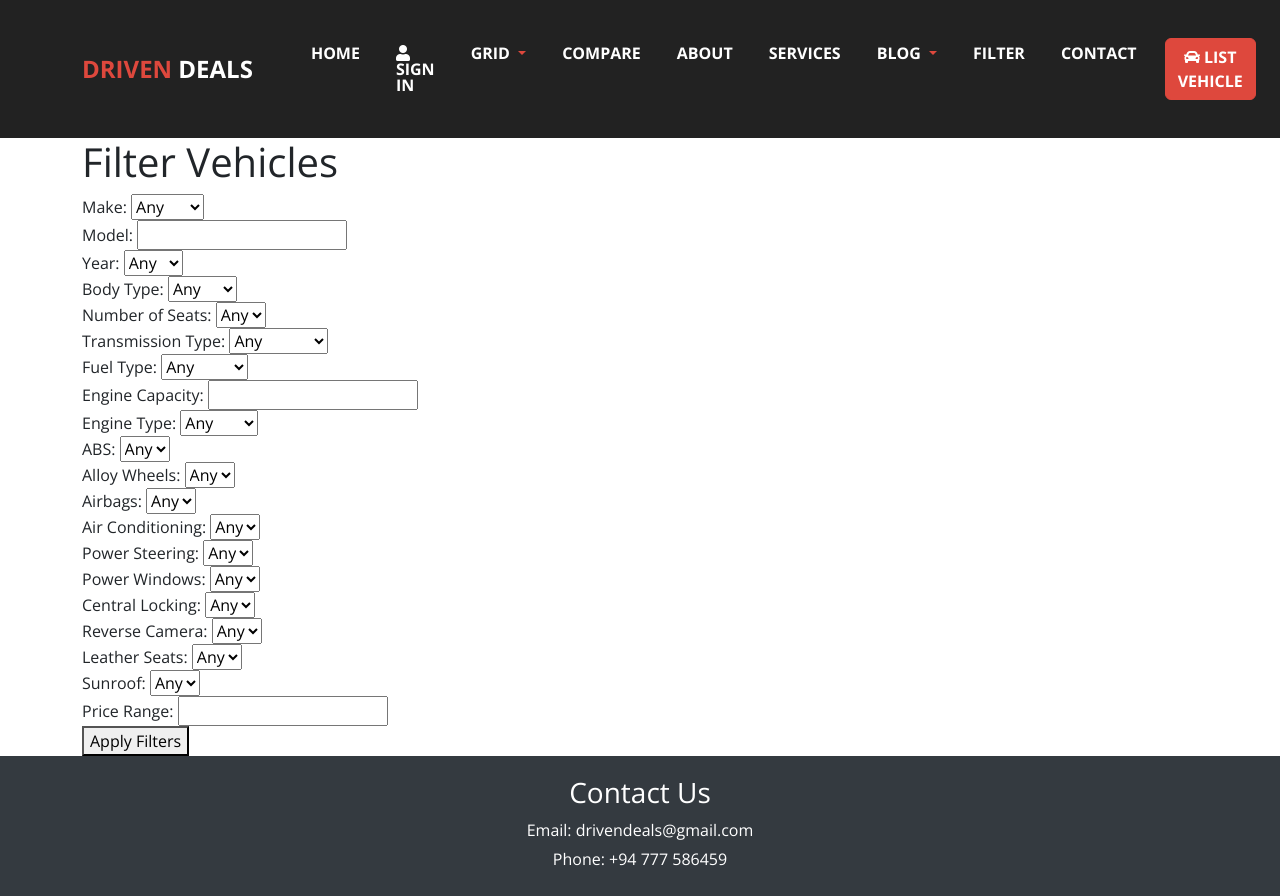
After one commit to vinuvii/DrivenDeals, a Django app: page /filter/ in a window 1280 px wide. The commit adds this page. Run offline with Django 5.2, Linux system fonts and the light colour scheme; some libraries are stand-ins or nearby versions.

Commit message:
Created the Filter.html

```diff
--- a/templates/base.html
+++ b/templates/base.html
@@ -224,7 +224,7 @@
                         </ul>
                     </li>
                     <li class="nav-item">
-                        <a class="nav-link" href="#">SHOP</a>
+                        <a class="nav-link" href="{% url 'filter' %}">FILTER</a>
                     </li>
                     <li class="nav-item">
                         <a class="nav-link" href="{% url 'contact' %}">CONTACT</a>
--- /dev/null
+++ b/vehicles/templates/vehicles/filter.html
@@ -0,0 +1,238 @@
+<!-- filter.html -->
+
+{% extends 'base.html' %}
+
+{% block extra_head %}
+<style>
+    /* Add any custom styles here */
+</style>
+{% endblock %}
+
+{% block content %}
+<div class="container">
+    <h1>Filter Vehicles</h1>
+
+    <!-- Filters Section -->
+    <form id="filterForm">
+        <div class="form-group">
+            <label for="makeSelect">Make:</label>
+            <select id="makeSelect" name="make">
+                <option value="">Any</option>
+                <option value="Toyota">Toyota</option>
+                <option value="Honda">Honda</option>
+                <!-- Add more options dynamically if needed -->
+            </select>
+        </div>
+
+        <div class="form-group">
+            <label for="modelInput">Model:</label>
+            <input type="text" id="modelInput" name="model">
+        </div>
+
+        <div class="form-group">
+            <label for="yearSelect">Year:</label>
+            <select id="yearSelect" name="year">
+                <option value="">Any</option>
+                <option value="2023">2023</option>
+                <option value="2022">2022</option>
+                <!-- Add more options dynamically if needed -->
+            </select>
+        </div>
+
+        <div class="form-group">
+            <label for="bodyTypeSelect">Body Type:</label>
+            <select id="bodyTypeSelect" name="body_type">
+                <option value="">Any</option>
+                <option value="Sedan">Sedan</option>
+                <option value="SUV">SUV</option>
+                <!-- Add more options dynamically if needed -->
+            </select>
+        </div>
+
+        <div class="form-group">
+            <label for="seatsSelect">Number of Seats:</label>
+            <select id="seatsSelect" name="seats">
+                <option value="">Any</option>
+                <option value="2">2</option>
+                <option value="4">4</option>
+                <!-- Add more options dynamically if needed -->
+            </select>
+        </div>
+
+        <div class="form-group">
+            <label for="transmissionSelect">Transmission Type:</label>
+            <select id="transmissionSelect" name="transmission">
+                <option value="">Any</option>
+                <option value="Automatic">Automatic</option>
+                <option value="Manual">Manual</option>
+                <!-- Add more options dynamically if needed -->
+            </select>
+        </div>
+
+        <div class="form-group">
+            <label for="fuelTypeSelect">Fuel Type:</label>
+            <select id="fuelTypeSelect" name="fuel_type">
+                <option value="">Any</option>
+                <option value="Gasoline">Gasoline</option>
+                <option value="Diesel">Diesel</option>
+                <!-- Add more options dynamically if needed -->
+            </select>
+        </div>
+
+        <div class="form-group">
+            <label for="engineCapacityInput">Engine Capacity:</label>
+            <input type="text" id="engineCapacityInput" name="engine_capacity">
+        </div>
+
+        <div class="form-group">
+            <label for="engineTypeSelect">Engine Type:</label>
+            <select id="engineTypeSelect" name="engine_type">
+                <option value="">Any</option>
+                <option value="Inline-4">Inline-4</option>
+                <option value="V6">V6</option>
+                <!-- Add more options dynamically if needed -->
+            </select>
+        </div>
+
+        <div class="form-group">
+            <label for="absCheckbox">ABS:</label>
+            <select id="absCheckbox" name="abs">
+                <option value="">Any</option>
+                <option value="true">Yes</option>
+                <option value="false">No</option>
+            </select>
+        </div>
+
+        <div class="form-group">
+            <label for="alloyWheelsCheckbox">Alloy Wheels:</label>
+            <select id="alloyWheelsCheckbox" name="alloy_wheels">
+                <option value="">Any</option>
+                <option value="true">Yes</option>
+                <option value="false">No</option>
+            </select>
+        </div>
+
+        <div class="form-group">
+            <label for="airbagsCheckbox">Airbags:</label>
+            <select id="airbagsCheckbox" name="airbags">
+                <option value="">Any</option>
+                <option value="true">Yes</option>
+                <option value="false">No</option>
+            </select>
+        </div>
+
+        <div class="form-group">
+            <label for="airConditioningCheckbox">Air Conditioning:</label>
+            <select id="airConditioningCheckbox" name="air_conditioning">
+                <option value="">Any</option>
+                <option value="true">Yes</option>
+                <option value="false">No</option>
+            </select>
+        </div>
+
+        <div class="form-group">
+            <label for="powerSteeringCheckbox">Power Steering:</label>
+            <select id="powerSteeringCheckbox" name="power_steering">
+                <option value="">Any</option>
+                <option value="true">Yes</option>
+                <option value="false">No</option>
+            </select>
+        </div>
+
+        <div class="form-group">
+            <label for="powerWindowsCheckbox">Power Windows:</label>
+            <select id="powerWindowsCheckbox" name="power_windows">
+                <option value="">Any</option>
+                <option value="true">Yes</option>
+                <option value="false">No</option>
+            </select>
+        </div>
+
+        <div class="form-group">
+            <label for="centralLockingCheckbox">Central Locking:</label>
+            <select id="centralLockingCheckbox" name="central_locking">
+                <option value="">Any</option>
+                <option value="true">Yes</option>
+                <option value="false">No</option>
+            </select>
+        </div>
+
+        <div class="form-group">
+            <label for="reverseCameraCheckbox">Reverse Camera:</label>
+            <select id="reverseCameraCheckbox" name="reverse_camera">
+                <option value="">Any</option>
+                <option value="true">Yes</option>
+                <option value="false">No</option>
+            </select>
+        </div>
+
+        <div class="form-group">
+            <label for="leatherSeatsCheckbox">Leather Seats:</label>
+            <select id="leatherSeatsCheckbox" name="leather_seats">
+                <option value="">Any</option>
+                <option value="true">Yes</option>
+                <option value="false">No</option>
+            </select>
+        </div>
+
+        <div class="form-group">
+            <label for="sunroofCheckbox">Sunroof:</label>
+            <select id="sunroofCheckbox" name="sunroof">
+                <option value="">Any</option>
+                <option value="true">Yes</option>
+                <option value="false">No</option>
+            </select>
+        </div>
+
+        <div class="form-group">
+            <label for="priceRange">Price Range:</label>
+            <input type="text" id="priceRange" name="price">
+        </div>
+
+        <button type="submit">Apply Filters</button>
+    </form>
+
+    <div id="vehicleContainer">
+        <!-- Filtered vehicle results will be displayed here -->
+    </div>
+
+    <script>
+        document.getElementById('filterForm').addEventListener('submit', async function(event) {
+            event.preventDefault(); // Prevent default form submission
+
+            const formData = new FormData(this); // Get form data
+
+            try {
+                // Send a POST request to your backend endpoint
+                const response = await fetch('/api/filter-vehicles/', {
+                    method: 'POST',
+                    body: formData
+                });
+
+                if (!response.ok) {
+                    throw new Error('Failed to fetch vehicle data.');
+                }
+
+                const vehicles = await response.json(); // Parse JSON response
+
+                // Update the UI with filtered vehicle data
+                const vehicleContainer = document.getElementById('vehicleContainer');
+
+                if (vehicles.length > 0) {
+                    let html = '<ul>';
+                    vehicles.forEach(vehicle => {
+                        html += `<li>${vehicle.make} ${vehicle.model} (${vehicle.year})</li>`;
+                        // Add other details as per your requirement
+                    });
+                    html += '</ul>';
+                    vehicleContainer.innerHTML = html;
+                } else {
+                    vehicleContainer.innerHTML = '<p>No vehicles found as per filter.</p>';
+                }
+            } catch (error) {
+                console.error('Error fetching vehicle data:', error);
+            }
+        });
+    </script>
+</div>
+{% endblock %}
--- a/vehicles/urls.py
+++ b/vehicles/urls.py
@@ -18,5 +18,6 @@ urlpatterns = [
     path('blog2/', views.blog2, name='blog2'),
     path('services/', views.services, name='services'),
     path('contact/', views.contact, name='contact'),
-    path('compare/', views.compare, name='compare')
+    path('compare/', views.compare, name='compare'),
+    path('filter/', views.filter, name='filter'),
 ]
--- a/vehicles/views.py
+++ b/vehicles/views.py
@@ -94,3 +94,52 @@ def compare(request):
         'vehicles': vehicles,
     }
     return render(request, 'vehicles/compare.html', context)
+
+def filter(request):
+    # Fetch all vehicles initially to populate filter options
+    vehicles = Vehicle.objects.all()
+
+    context = {
+        'vehicles': vehicles
+    }
+    return render(request, 'vehicles/filter.html', context)
+
+def filter_vehicles(request):
+    make = request.GET.get('make')
+    # Add more filters as needed (e.g., model, year, transmission_type)
+
+    # Filtering based on selected criteria
+    filtered_vehicles = Vehicle.objects.all()
+    if make:
+        filtered_vehicles = filtered_vehicles.filter(make=make)
+    # Add more filtering conditions as per other criteria
+
+    # Serialize vehicles and their price (assuming price is a field in Vehicle model)
+    filtered_data = []
+    for vehicle in filtered_vehicles:
+        vehicle_data = {
+            'make': vehicle.make,
+            'model': vehicle.model,
+            'year': vehicle.year,
+            'body_type': vehicle.body_type,
+            'no_of_seats': vehicle.no_of_seats,
+            'transmission_type': vehicle.transmission_type,
+            'fuel_type': vehicle.fuel_type,
+            'engine_capacity': vehicle.engine_capacity,
+            'engine_type': vehicle.engine_type,
+            'abs_breaks': vehicle.abs_breaks,
+            'alloy_wheels': vehicle.alloy_wheels,
+            'airbags': vehicle.airbags,
+            'air_conditioning': vehicle.air_conditioning,
+            'power_steering': vehicle.power_steering,
+            'power_windows': vehicle.power_windows,
+            'central_locking': vehicle.central_locking,
+            'reverse_camera': vehicle.reverse_camera,
+            'leather_seats': vehicle.leather_seats,
+            'sunroof': vehicle.sunroof,
+            'price': vehicle.price  # Include price field
+            # Add more fields as needed
+        }
+        filtered_data.append(vehicle_data)
+
+    return JsonResponse(filtered_data, safe=False)
```
